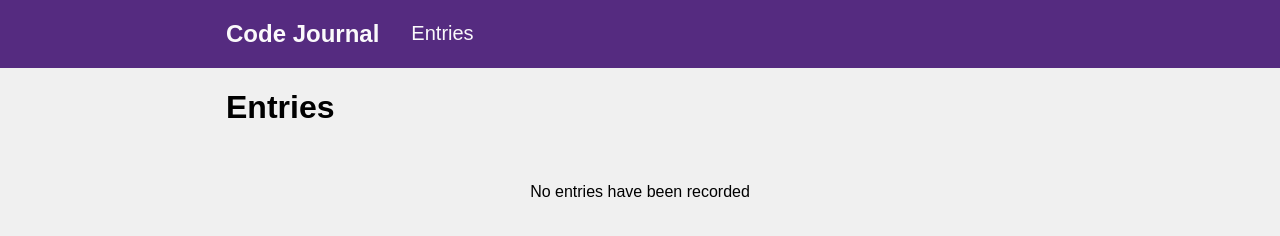
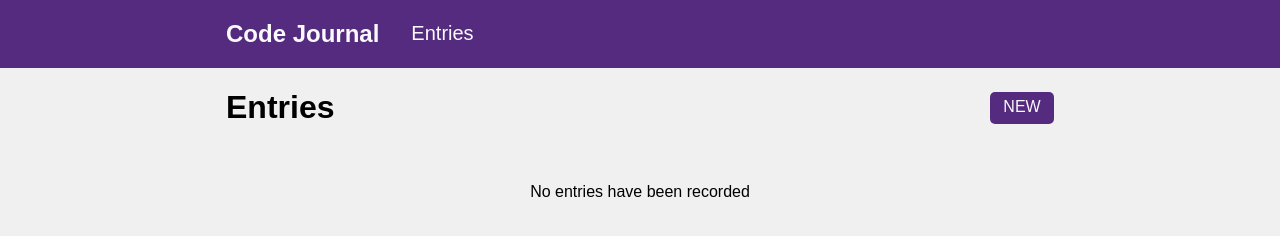
Before and after one commit to justinsong1608/code-journal, a website: page index.html in a window 1280 px wide. Both pictures are taken after a click on the link "Entries". Drawn offline with Linux system fonts and the light colour scheme; a web font is replaced by a local one.

Commit message:
Added an anchor that is styled like a button. #2

```diff
--- a/css/layout.css
+++ b/css/layout.css
@@ -23,6 +23,12 @@
   display: flex;
 }
 
+.column-full-flex-button {
+  width: 100%;
+  display: flex;
+  justify-content: space-between;
+}
+
 @media screen and (min-width: 768px) {
   .container {
     max-width: 900px;
@@ -40,4 +46,8 @@
   .column-full-flex {
     padding: 0 0.75rem;
   }
+
+  .column-full-flex-button {
+    padding: 0 0.75rem;
+  }
 }
--- a/css/styles.css
+++ b/css/styles.css
@@ -110,3 +110,18 @@ ul {
   margin-top: auto;
   margin-bottom: auto;
 }
+
+#button-style {
+  text-decoration: none;
+  text-align: center;
+  color: rgb(250, 249, 251);
+  font-family: "Proza Libre", sans-serif;
+  background-color: #552b80;
+  display: block;
+  border-radius: 5px;
+  height: 2rem;
+  width: 4rem;
+  padding: 0.4rem 0 0;
+  margin-top: auto;
+  margin-bottom: auto;
+}
--- a/index.html
+++ b/index.html
@@ -62,8 +62,9 @@
 
     <div data-view="entries" class="hidden">
       <div class="row">
-        <div class="column-full">
+        <div class="column-full-flex-button">
           <h1>Entries</h1>
+          <a href="#" id="button-style">NEW</a>
         </div>
       </div>
       <ul>
--- a/js/main.js
+++ b/js/main.js
@@ -88,5 +88,6 @@ function viewSwap(view) {
 }
 
 var $aTag = document.querySelector('.entries-tag');
-
+var $aButton = document.querySelector('#button-style');
 $aTag.addEventListener('click', function () { viewSwap('entries'); });
+$aButton.addEventListener('click', function () { viewSwap('entry-form'); });
```
